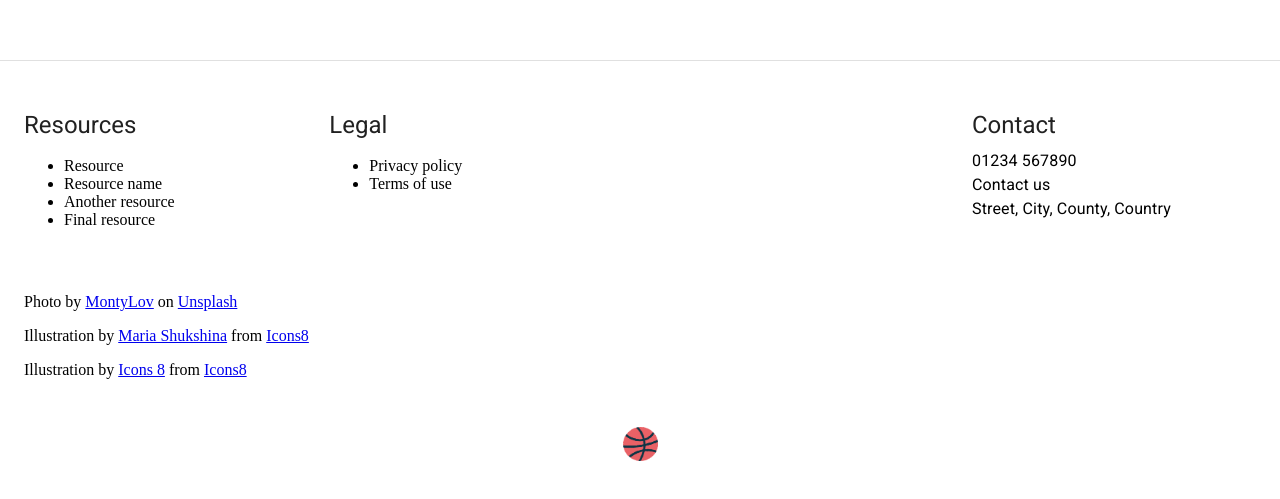
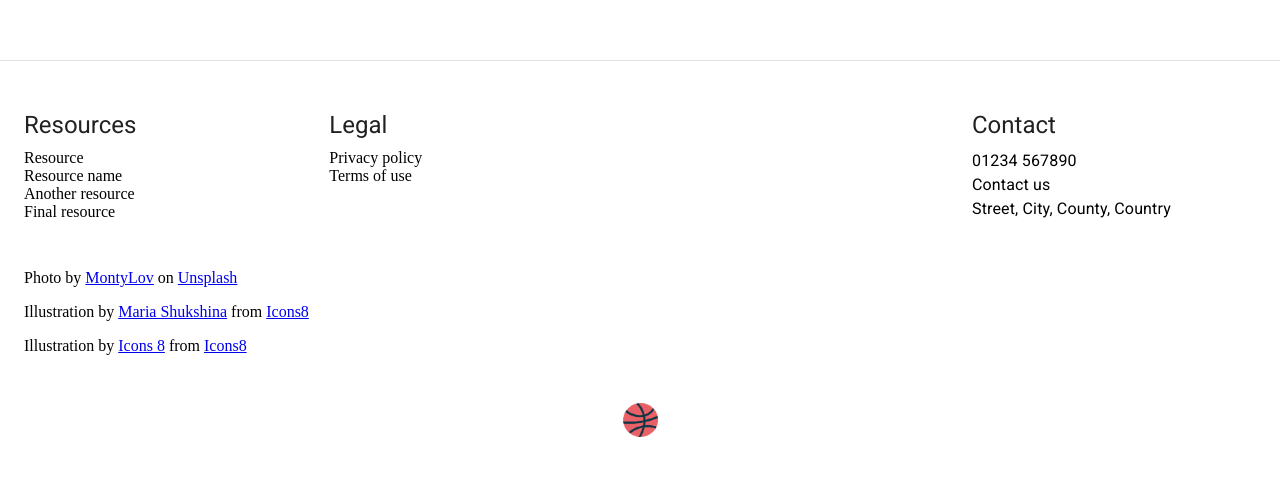
Before and after one commit to DariusPirvulescu/goco-test-client, a React (Create React App) app: page /reset in a window 1280 px wide. Shown: the part 1028-1527 px from the top of the page. Built offline with nearby package versions, Linux system fonts and the light colour scheme.

Commit message:
Fix ul style in Footer

```diff
--- a/src/components/molecules/Footer.js
+++ b/src/components/molecules/Footer.js
@@ -10,6 +10,13 @@ import { footers } from 'assets/data/footerInfo';
 import logo from 'assets/images/logo.png';
 
 const useStyle = makeStyles((theme) => ({
+  '@global': {
+    ul: {
+      margin: 0,
+      padding: 0,
+      listStyle: 'none',
+    },
+  },
   footer: {
     borderTop: `1px solid ${theme.palette.divider}`,
     marginTop: theme.spacing(8),
```
